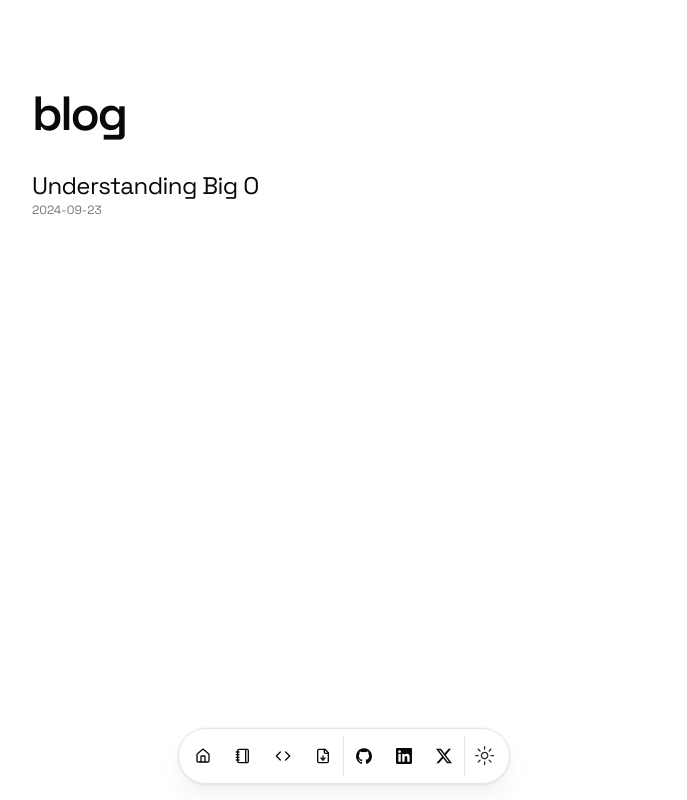
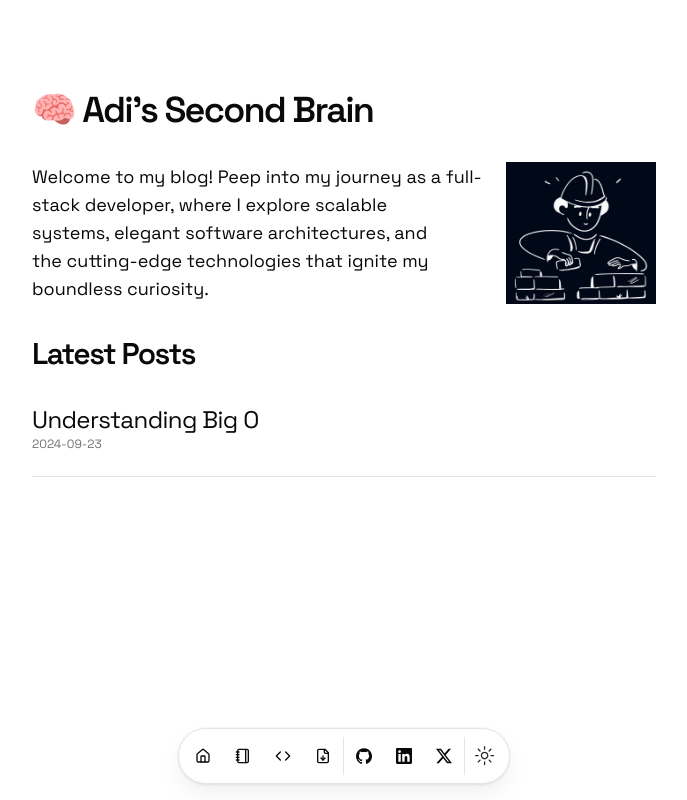
Before and after one commit to 0xadityaa/Portfolio, a Next.js app: page /blog in a window 1280 px wide. Shown: the whole page, without its empty margins (296-983 px from the left). Built offline with nearby package versions, Linux system fonts and the light colour scheme.

Commit message:
updated blog page, improved styling, updated blog content

```diff
--- a/src/app/blog/[slug]/page.tsx
+++ b/src/app/blog/[slug]/page.tsx
@@ -94,7 +94,7 @@ export default async function Blog({
         </Suspense>
       </div>
       <article
-        className="prose dark:prose-invert text-xl"
+        className="prose dark:prose-invert text-xl mb-4"
         dangerouslySetInnerHTML={{ __html: post.source }}
       ></article>
     </section>
--- a/src/app/blog/page.tsx
+++ b/src/app/blog/page.tsx
@@ -1,6 +1,8 @@
 import BlurFade from "@/components/magicui/blur-fade";
 import { getBlogPosts } from "@/data/blog";
 import Link from "next/link";
+import Image from "next/image";
+import { Separator } from "@/components/ui/separator";
 
 export const metadata = {
   title: "Blog",
@@ -15,7 +17,26 @@ export default async function BlogPage() {
   return (
     <section>
       <BlurFade delay={BLUR_FADE_DELAY}>
-        <h1 className="font-semibold text-5xl mb-8 tracking-tighter">blog</h1>
+        <h2 className="font-semibold text-4xl mb-8 tracking-tighter">
+          🧠 Adi&apos;s Second Brain
+        </h2>
+        <div className="flex items-center mb-8">
+          <h3 className="mr-4 lg:text-lg text-sm text-pretty">
+            Welcome to my blog! Peep into my journey as a full-stack developer,
+            where I explore scalable systems, elegant software architectures,
+            and the cutting-edge technologies that ignite my boundless
+            curiosity.
+          </h3>
+          <Image
+            src="/blog-banner.jpeg"
+            alt="blog-cover"
+            width={150}
+            height={250}
+          />
+        </div>
+        <h2 className="font-semibold text-3xl mb-8 tracking-tighter">
+        Latest Posts
+      </h2>
       </BlurFade>
       {posts
         .sort((a, b) => {
@@ -39,6 +60,7 @@ export default async function BlogPage() {
                 </p>
               </div>
             </Link>
+            <Separator className="my-4" />
           </BlurFade>
         ))}
     </section>
```
Also changed, not shown: content/understanding-big-o.mdx (+13 -1 lines), public/blog-banner.jpeg (added).
